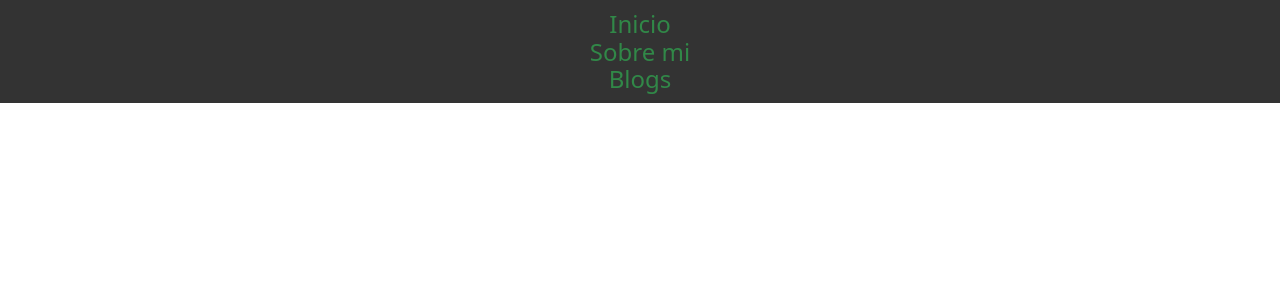
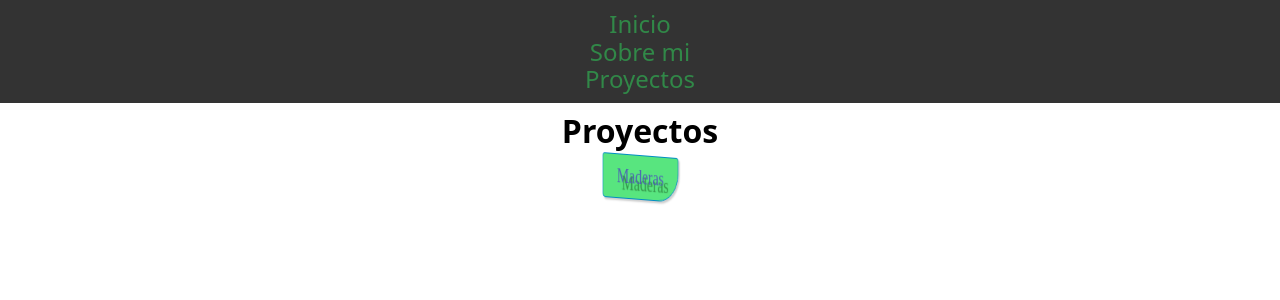
Before and after one commit to GersonGarciaKatowhu/blogs, a React (Vite) app: page /proyects in a window 1280 px wide. Shown: the top 300 px of the page. Built offline with nearby package versions, Linux system fonts and the light colour scheme.

Commit message:
Cambio de pagina blogs a Proyects

```diff
--- a/src/App.jsx
+++ b/src/App.jsx
@@ -7,21 +7,19 @@ import {
 } from "react-router-dom";
 import Home from "./pages/Home";
 import About from "./pages/About";
-import Maderas from './pages/blogs/Maderas'
-import Blogs from "./pages/Blogs";
+import Maderas from './pages/proyects/Maderas'
+import Proyects from "./pages/Proyects";
 
 const routes = [
   { path: "/", element: <Home /> },
   { path: "/about", element: <About /> },
-  { path: "/blogs/maderas", element: <Maderas /> },
-  { path: "/blogs", element: <Blogs /> },
+  { path: "/proyects/maderas", element: <Maderas /> },
+  { path: "/proyects", element: <Proyects /> },
   // {path: '/tests', element: }
 ];
 
 
 function App() {
-  const {pathname} = window.location
-  console.log(pathname);
   return (
     <div className="App">
       <BrowserRouter>
@@ -29,7 +27,7 @@ function App() {
         <nav>
           <Link className='center nav-link' to="/">Inicio</Link>
           <Link className="center nav-link" to="about">Sobre mi</Link>
-          <Link className="center nav-link" to="blogs">Blogs</Link>
+          <Link className="center nav-link" to="proyects">Proyectos</Link>
             {/*<Link to='tests' className='center nav-link' >Tests</Link>*/}
         </nav>
         </header>
--- a/src/pages/Blogs.jsx
+++ b/src/pages/Proyects.jsx
@@ -1,14 +1,14 @@
 import { Link } from "react-router-dom"
 import Pages from "../component/Pages"
 
-function Blogs() {
+function Proyects() {
   return (
     <div>
           <main className="centerAll" >
-            <Pages title='Blogs'>
+            <Pages title='Proyectos'>
             <div className="padding-general">
                 <Link
-                    to="/blogs/maderas"
+                    to="/proyects/maderas"
                     className="link-blog"
                 >
                     Maderas
@@ -20,4 +20,4 @@ function Blogs() {
   )
 }
 
-export default Blogs
+export default Proyects
```
Also changed, not shown: src/pages/proyects/Maderas.jsx (renamed from src/pages/blogs/Maderas.jsx).
